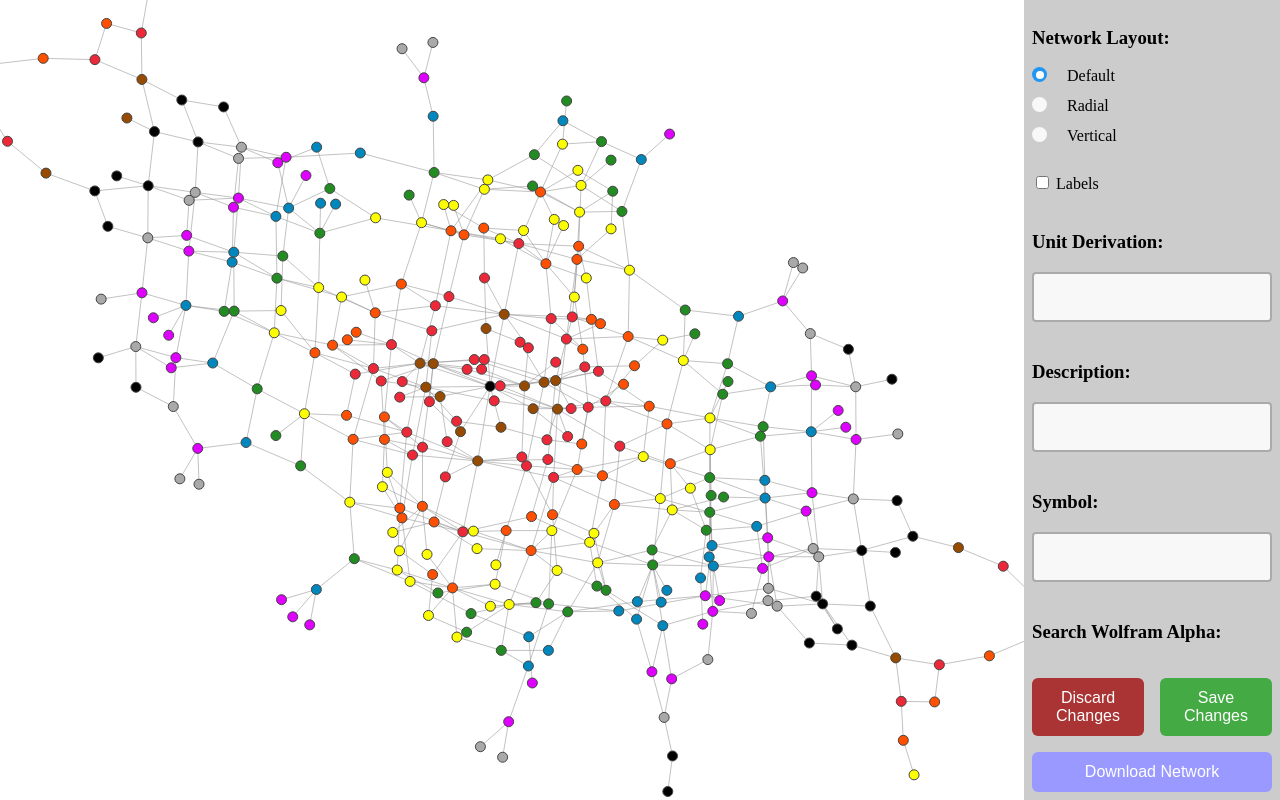
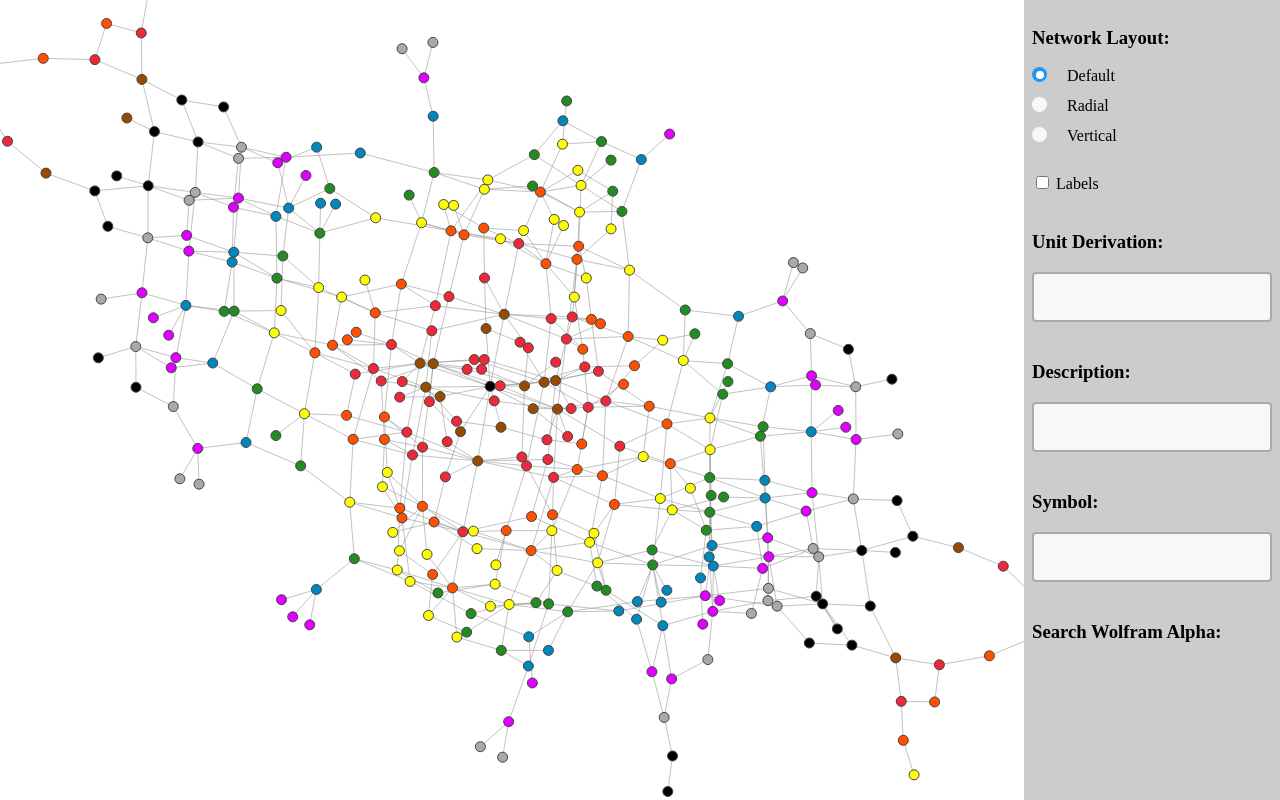
Before and after one commit to Sjungst/Sjungst.github.io, a plain HTML site: page index.html in a window 1280 px wide. Drawn offline with nearby package versions, Linux system fonts and the light colour scheme; animation ran at ten frames a second.

Commit message:
commented out save/discard buttons for now

```diff
--- a/index.html
+++ b/index.html
@@ -257,11 +257,11 @@ textarea {
       <a id=wolframalphaLink href="" target="_blank"></a>
     </div>
 
-    <div class="grid-container-buttons">
-      <button id="update_button" class="button button-top" onclick="discardChanges()">Discard Changes</button>
-      <button id="discard_button" class="button button-top" onclick="updateNode()">Save Changes</button>
-        <button id=save_button class="grid-centered button button-bottom" onclick="saveGraph()">Download Network</button>
-    </div>
+<!--     <div class="grid-container-buttons">
+      <button id="update_button" disabled class="button button-top" onclick="discardChanges()">Discard Changes</button>
+      <button id="discard_button" disabled class="button button-top" onclick="updateNode()">Save Changes</button>
+        <button id=save_button class="grid-centered button button-bottom" disabled onclick="saveGraph()">Download Network</button>
+    </div> -->
 
 
 
```
